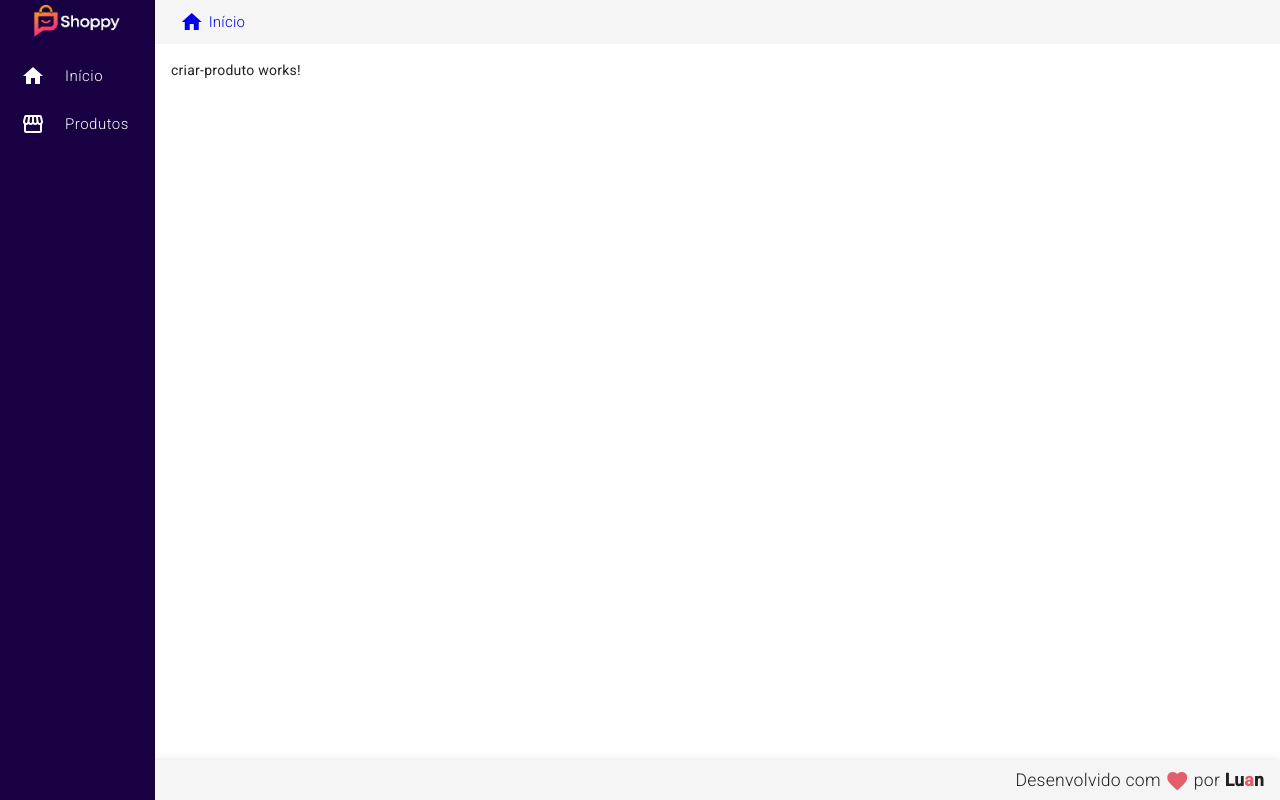
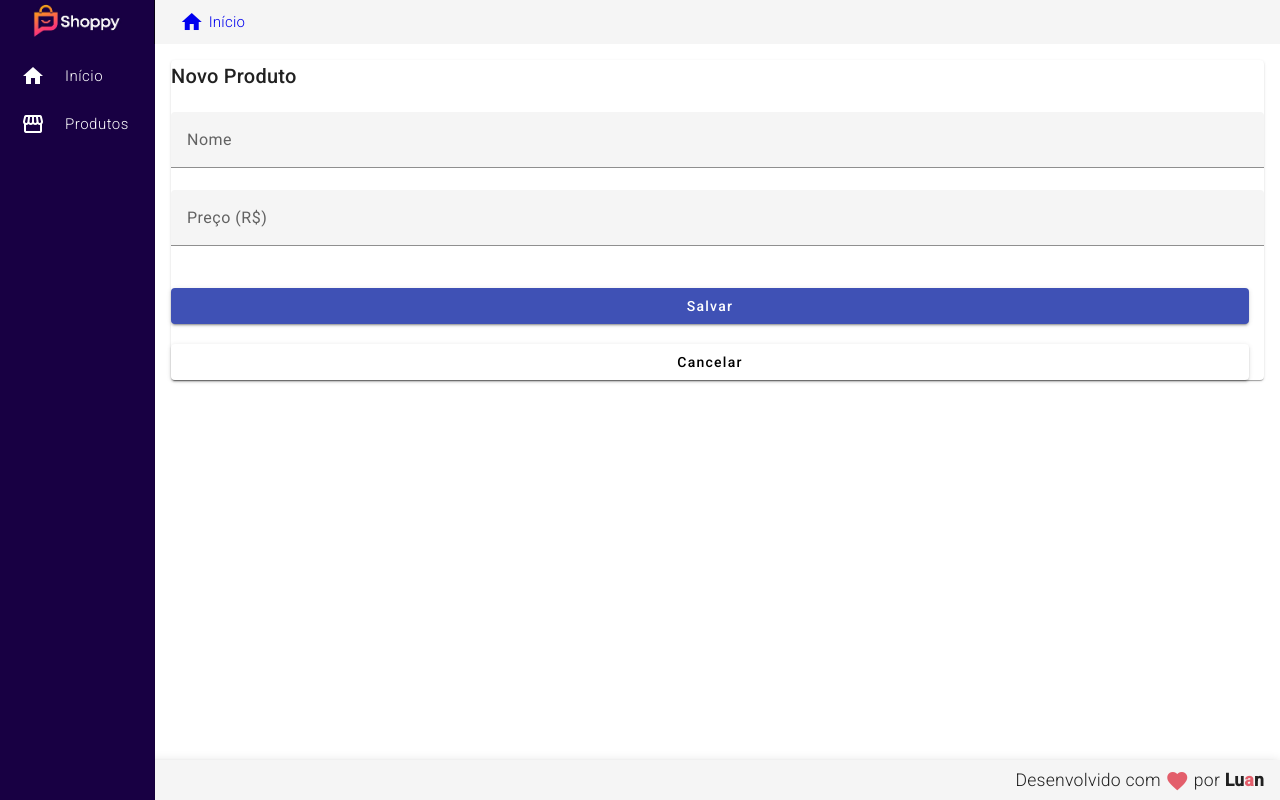
Before and after one commit to LuanAlba/FrontCrudProdutos, an Angular app: page /produtos/criar in a window 1280 px wide. Built offline with nearby package versions, Linux system fonts and the light colour scheme.

Commit message:
Função de inserir produtos no banco

```diff
--- a/db.json
+++ b/db.json
@@ -1,19 +1,29 @@
 {
   "produtos": [
     {
-            "id": 1,
+      "id": "1",
       "nome": "Caneta BIC Preta",
       "preco": 1.99
     },
     {
-            "id": 2,
+      "id": "2",
       "nome": "MacBook",
-            "preco": 12.000
+      "preco": 12
     },
     {
-            "id": 3,
+      "id": "3",
       "nome": "Samsung S20",
-            "preco": 5.000
+      "preco": 5
+    },
+    {
+      "id": "4556",
+      "nome": "Testin",
+      "preco": 125.3
+    },
+    {
+      "id": "2d2f",
+      "nome": "Veio do form",
+      "preco": "9.99"
     }
   ]
 }
--- a/src/app/components/produto/criar-produto/criar-produto.component.css
+++ b/src/app/components/produto/criar-produto/criar-produto.component.css
@@ -0,0 +1,24 @@
+/* form {
+    display: flex;
+    flex-direction: column;
+}
+
+button {
+    margin-right: 15px;
+    margin-top: 15px;
+}
+
+.matcard {
+    margin-bottom: 15px;
+
+} */
+
+form {
+    display: flex;
+    flex-direction: column;
+    margin-top: 20px;
+}
+
+button {
+    margin: 20px 15px 0px 0px;
+}
--- a/src/app/components/produto/criar-produto/criar-produto.component.html
+++ b/src/app/components/produto/criar-produto/criar-produto.component.html
@@ -1 +1,40 @@
-<p>criar-produto works!</p>
+<mat-card class="matcard">
+    <mat-card-title>Novo Produto</mat-card-title>
+
+    <form>
+        <mat-form-field>
+            <input matInput placeholder="Nome" [(ngModel)]="produto.nome" name="nome">
+        </mat-form-field>
+        <mat-form-field>
+            <input matInput placeholder="Preço (R$)" [(ngModel)]="produto.preco" name="preco">
+        </mat-form-field>
+    </form>
+
+    <button mat-raised-button (click)="salvarProduto()" color="primary">
+        Salvar
+    </button>
+    <button mat-raised-button (click)="cancelar()">
+        Cancelar
+    </button>
+</mat-card>
+
+<!-- <mat-card>
+    <mat-card-title>Novo Produto</mat-card-title>
+    <form>
+        <mat-form-field>
+            <input matInput placeholder="Nome"
+                [(ngModel)]="produto.nome" name="name">
+        </mat-form-field>
+        <mat-form-field>
+            <input matInput placeholder="Preço (R$)"
+                [(ngModel)]="produto.preco" name="preco">
+        </mat-form-field>
+    </form>
+    <button mat-raised-button (click)="salvarProduto()" color="primary">
+        Salvar
+    </button>
+
+    <button mat-raised-button (click)="cancelar()">
+        Cancelar
+    </button>
+</mat-card> -->
--- a/src/app/components/produto/criar-produto/criar-produto.component.ts
+++ b/src/app/components/produto/criar-produto/criar-produto.component.ts
@@ -1,10 +1,33 @@
 import { Component } from '@angular/core';
+import { Router } from '@angular/router';
+
+import { ProdutoService } from '../produto.service';
+import { Produto } from '../produto.model';
 
 @Component({
   selector: 'app-criar-produto',
   templateUrl: './criar-produto.component.html',
-  styleUrls: ['./criar-produto.component.css']
+  styleUrls: [ './criar-produto.component.css' ]
 })
 export class CriarProdutoComponent {
 
+  produto: Produto = {
+    nome: '',
+    preco: null
+  }
+
+  constructor(private produtoService: ProdutoService,
+    private router: Router) { }
+
+
+  salvarProduto(): void {
+    this.produtoService.create(this.produto).subscribe(() => {
+      this.produtoService.showMessage('Produto cadastrado!')
+      this.router.navigate([ '/produtos' ])
+    })
+  }
+
+  cancelar(): void {
+    this.router.navigate([ '/produtos' ])
+  }
 }
--- a/src/app/components/produto/produto.model.ts
+++ b/src/app/components/produto/produto.model.ts
@@ -1,5 +1,5 @@
 export interface Produto {
     id?: number
-    name: string
-    price: number
+    nome: string
+    preco: number
 }
--- /dev/null
+++ b/src/app/components/produto/produto.service.ts
@@ -0,0 +1,30 @@
+import { HttpClient } from '@angular/common/http';
+import { Injectable } from '@angular/core';
+import { MatSnackBar} from '@angular/material/snack-bar';
+
+import { Produto } from './produto.model';
+import { Observable } from 'rxjs';
+
+@Injectable({
+  providedIn: 'root'
+})
+export class ProdutoService {
+
+  baseUrl = "http://localhost:3000/produtos"
+
+  constructor(
+      private snackBar: MatSnackBar,
+      private http: HttpClient) { }
+
+  showMessage(msg: string): void{
+    this.snackBar.open(msg, 'X', {
+      duration: 3000,
+      horizontalPosition: 'right',
+      verticalPosition: 'top'
+    })
+  }
+
+  create(produto: Produto): Observable<Produto> {
+    return this.http.post<Produto>(this.baseUrl, produto)
+  }
+}
--- a/src/app/components/views/home/home.component.ts
+++ b/src/app/components/views/home/home.component.ts
@@ -1,10 +1,22 @@
-import { Component } from '@angular/core';
+import { Component, OnInit } from '@angular/core';
+import { HeaderService } from '../../template/header/header.service';
 
 @Component({
   selector: 'app-home',
   templateUrl: './home.component.html',
   styleUrls: ['./home.component.css']
 })
-export class HomeComponent {
+export class HomeComponent implements OnInit{
+
+  constructor(private headerService: HeaderService) {
+    headerService.headerData = {
+      title: 'Início',
+      icon: 'home',
+      routeUrl: ''
+    }
+  }
+
+  ngOnInit(): void {
+  }
 
 }
--- a/tsconfig.json
+++ b/tsconfig.json
@@ -28,6 +28,7 @@
     "enableI18nLegacyMessageIdFormat": false,
     "strictInjectionParameters": true,
     "strictInputAccessModifiers": true,
-    "strictTemplates": true
+    "strictTemplates": true,
+    "strictNullChecks": false
   }
 }
```
Also changed, not shown: src/app/app.module.ts (+18 -9 lines). Lines whose indentation alone changed are shown as unchanged.
